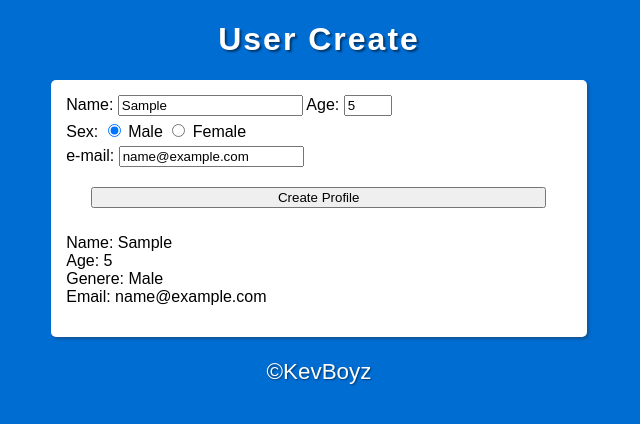
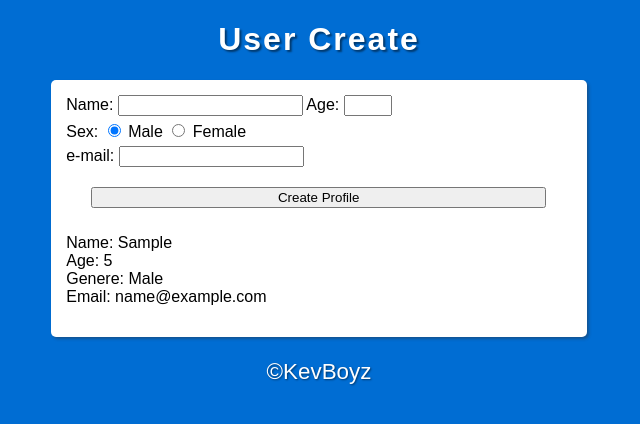
Before and after one commit to KevBoyz/Web-Development, a plain HTML site: page JavaScript/2-Advancing-in-js/5-SiteWithJs-user-create/index.html in a window 1280 px wide. Both pictures are taken after typing "Sample", "5", "name@example.com" into the empty fields and a click on the button "Create Profile". Shown: the whole page, without its empty margins (321-961 px from the left). Drawn offline with Linux system fonts and the light colour scheme.

Commit message:
Files Update

```diff
--- a/JavaScript/2-Advancing-in-js/5-SiteWithJs-user-create/index.html
+++ b/JavaScript/2-Advancing-in-js/5-SiteWithJs-user-create/index.html
@@ -11,8 +11,8 @@
     <header><h1>User Create</h1></header>
     <main>
         <div>
-            Name: <input type="text" id="name">
-            Age:  <input type="number" name="year" id="age">
+            Name: <input type="text" id="name" name='entrada'>
+            Age:  <input type="number" name="entrada" id="age">
             <p class="sex">
                 Sex:
                 <input type="radio" name="radsex" id="mas" checked>
@@ -20,7 +20,7 @@
                 <input type="radio" name="radsex" id="fem">
                 <label for="fem">Female</label>
             </p>
-            e-mail: <input type="email" name="email" id="email"><br>
+            e-mail: <input type="email" name="entrada" id="email"><br>
             <input type="button" id="button"value="Create Profile" onclick=capture()>
 
         </div>
--- a/JavaScript/2-Advancing-in-js/5-SiteWithJs-user-create/script.js
+++ b/JavaScript/2-Advancing-in-js/5-SiteWithJs-user-create/script.js
@@ -5,9 +5,14 @@ function newPerson(name, age, sex, email) {
     person.name = name
     person.age = age
     person.sex = sex
-    person.email = email.value
+    person.email = email
     return person
 }
+
+function clear(name='entrada') {
+    var entradas = document.querySelectorAll("input[name='"+name+"']");
+    [].map.call(entradas, entrada => entrada.value = '');
+  }
 
 function sexDefine() {
     let rsex = document.getElementsByName('radsex')
@@ -29,10 +34,12 @@ function showData() {
 }
 
 function capture() {
-    let name = document.getElementById('name')
+    let name = document.getElementById('name').value
     let age = Number(document.getElementById('age').value)
-    let email = document.getElementById('email')
+    let email = document.getElementById('email').value
+    if (name === ' ' || name.length <= 0) {window.alert('Invalid name!');return}
     if (age > 200 || age <= 0) {window.alert('Invalid Age!');return}
-    else{newPerson(name.value, age, sexDefine(), email);showData()}
-
+    if (email === ' ' || email.length <= 0) {window.alert('Invalid email!');return}
+    else{newPerson(name, age, sexDefine(), email);clear();showData()
+    }
 }
```
